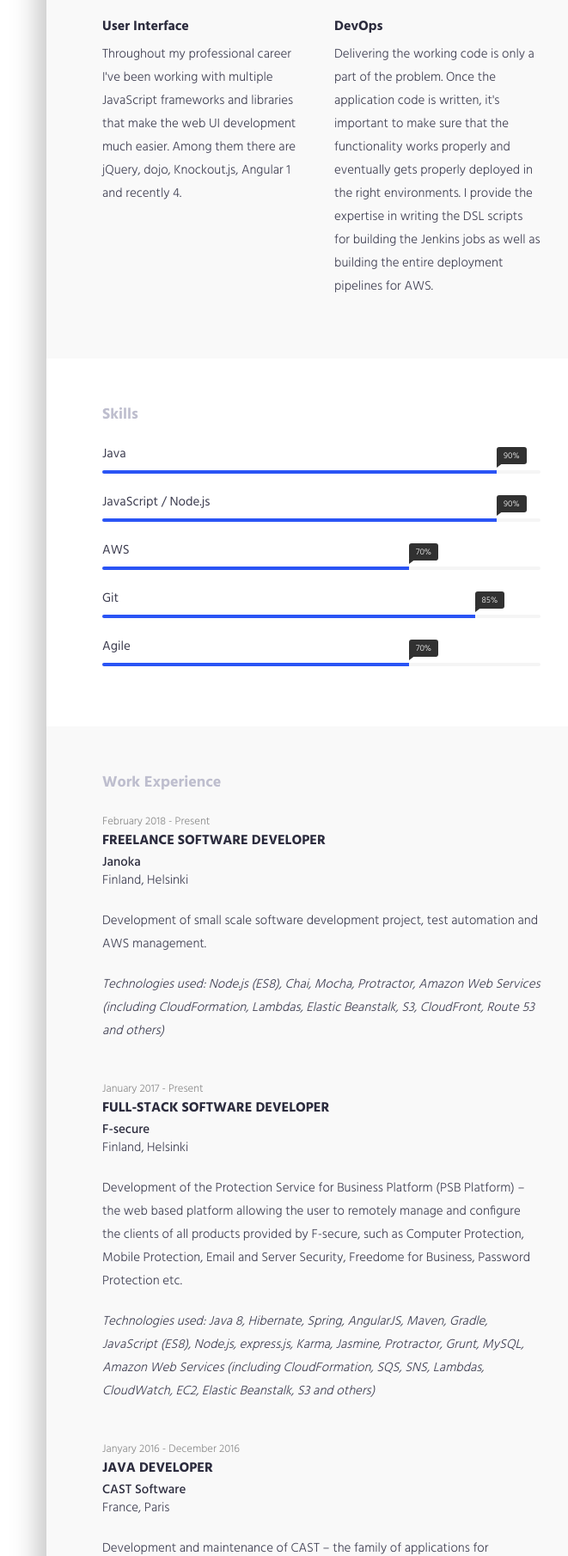
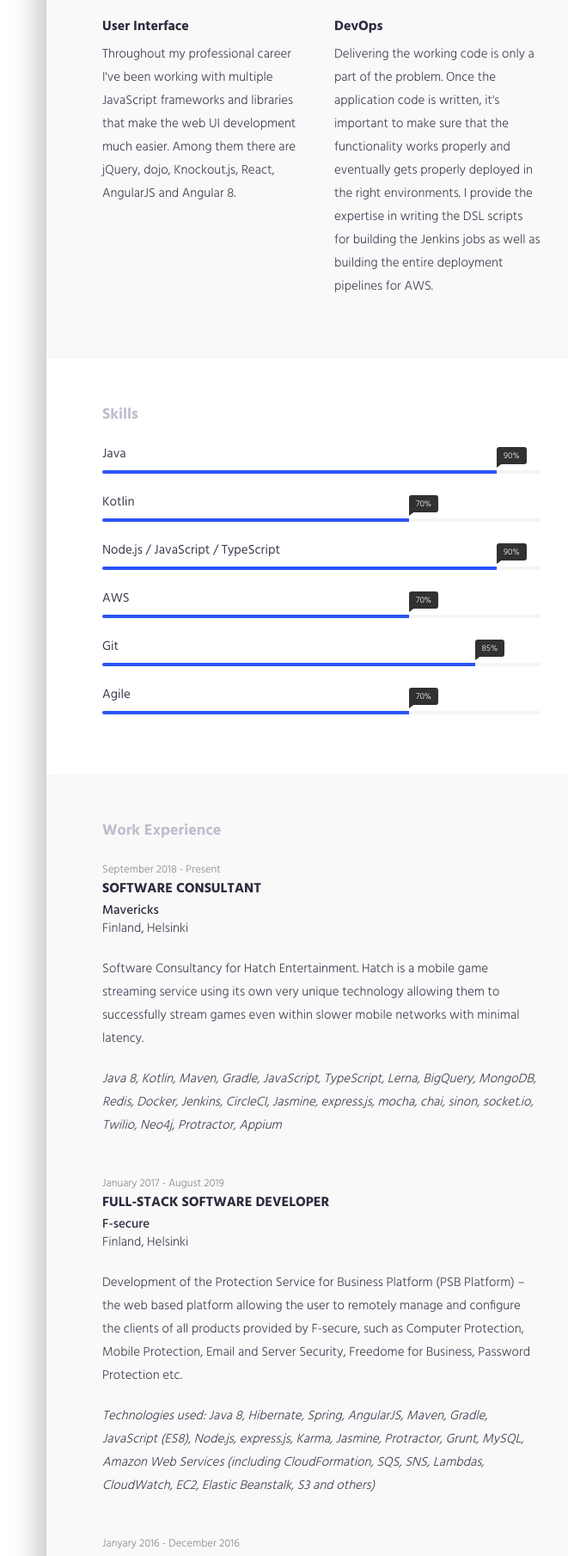
Before and after one commit to kamiljano/curriculumvitae, a plain HTML site: page index.html in a window 1280 px wide. Shown: the part 990-2800 px from the top of the page at 86% size, without its empty margins (586-1247 px from the left). Drawn offline with Linux system fonts and the light colour scheme; a script that the page names is missing.

Commit message:
updated the CV with the info about mavericks and hatch

```diff
--- a/index.html
+++ b/index.html
@@ -78,16 +78,15 @@
                 </p>
 
                 <p>
-                    During the day I work as a Full Stack Developer at F-secure - a major data security company originating
-                    from Finland.
-                    At night I run my own business - Janoka, where I work on software related freelancing jobs and
-                    tackle new technological problems every day.
+                    Currently working as a software consultant for Hatch Entertainment via Mavericks.
+                    Hatch is a mobile game streaming service using its own very unique technology allowing them to successfully
+                    stream games even within slower mobile networks with minimal latency.
                 </p>
 
                 <p>
                     In my every day life I mostly focus on the backend development, writing code in Java and Node.js
                     as well as managing the CloudFormation templates for the AWS deployment. However, whenever the UI
-                    needs to be updated, I'm more than capable of doing so while using Angular 1/4 and Less.
+                    needs to be updated, I'm more than capable of doing so while using the latest version Angular.
                 </p>
             </div>
         </div>
@@ -112,7 +111,7 @@
                     <h3>Java</h3>
 
                     <p>
-                        I've been using Java 6, 7 and 8 since the very beginning of my professional career,
+                        I've been using Java 6, 7, 8 and 12 since the very beginning of my professional career,
                         working both on the web applications as well as the the desktop ones.
                         I'm proficient with the Spring framework, Hibernate as well as the plain Java EE.
                     </p>
@@ -139,7 +138,7 @@
 
                     <p>
                         Throughout my professional career I've been working with multiple JavaScript frameworks and libraries
-                        that make the web UI development much easier. Among them there are jQuery, dojo, Knockout.js, Angular 1 and recently 4.
+                        that make the web UI development much easier. Among them there are jQuery, dojo, Knockout.js, React, AngularJS and Angular 8.
                     </p>
                 </div>
             </div>
@@ -189,9 +188,21 @@
                     </div>
                     <!-- .skill-progress -->
 
+                    <div class="progress-item">
+                        <span class="progress-title">Kotlin</span>
+
+                        <div class="progress">
+                            <div class="progress-bar" role="progressbar" aria-valuenow="70" aria-valuemin="0"
+                                 aria-valuemax="100" style="width: 70%"><span class="progress-percent"> 70%</span>
+                            </div>
+                        </div>
+                        <!-- .progress -->
+                    </div>
+                    <!-- .skill-progress -->
+
 
                     <div class="progress-item">
-                        <span class="progress-title">JavaScript / Node.js</span>
+                        <span class="progress-title">Node.js / JavaScript / TypeScript </span>
 
                         <div class="progress">
                             <div class="progress-bar" role="progressbar" aria-valuenow="90" aria-valuemin="0"
@@ -259,23 +270,25 @@
         <div class="row">
             <div class="col-md-12">
                 <div class="content-item">
-                    <small>February 2018 - Present</small>
-                    <h3>Freelance Software Developer</h3>
-                    <h4>Janoka</h4>
+                    <small>September 2018 - Present</small>
+                    <h3>Software Consultant</h3>
+                    <h4>Mavericks</h4>
 
                     <p>Finland, Helsinki</p>
 
                     <p>
-                        Development of small scale software development project, test automation and
-                        AWS management.
+                        Software Consultancy for Hatch Entertainment. Hatch is a mobile game
+                        streaming service using its own very unique technology allowing them to successfully stream
+                        games even within slower mobile networks with minimal latency.
                     </p>
                     <p style="font-style: italic">
-                        Technologies used: Node.js (ES8), Chai, Mocha, Protractor, Amazon Web Services (including CloudFormation,
-                        Lambdas, Elastic Beanstalk, S3, CloudFront, Route 53 and others)
+                        Java 8, Kotlin, Maven, Gradle, JavaScript, TypeScript, Lerna, BigQuery, MongoDB, Redis, Docker,
+                        Jenkins, CircleCI, Jasmine, express.js, mocha, chai, sinon, socket.io, Twilio, Neo4j,
+                        Protractor, Appium
                     </p>
                 </div>
                 <div class="content-item">
-                    <small>January 2017 - Present</small>
+                    <small>January 2017 - August 2019</small>
                     <h3>Full-Stack Software Developer</h3>
                     <h4>F-secure</h4>
 
@@ -424,8 +437,8 @@
             <div class="col-md-12">
                 <address>
                     <strong>Address</strong><br>
-                    Kaupintie 16B 49<br>
-                    00440 Helsinki
+                    Takomotie 14C 29<br>
+                    00380 Helsinki
                 </address>
                 <address>
                     <strong>Phone Number</strong><br>
```
Also changed, not shown: 1 other file.
